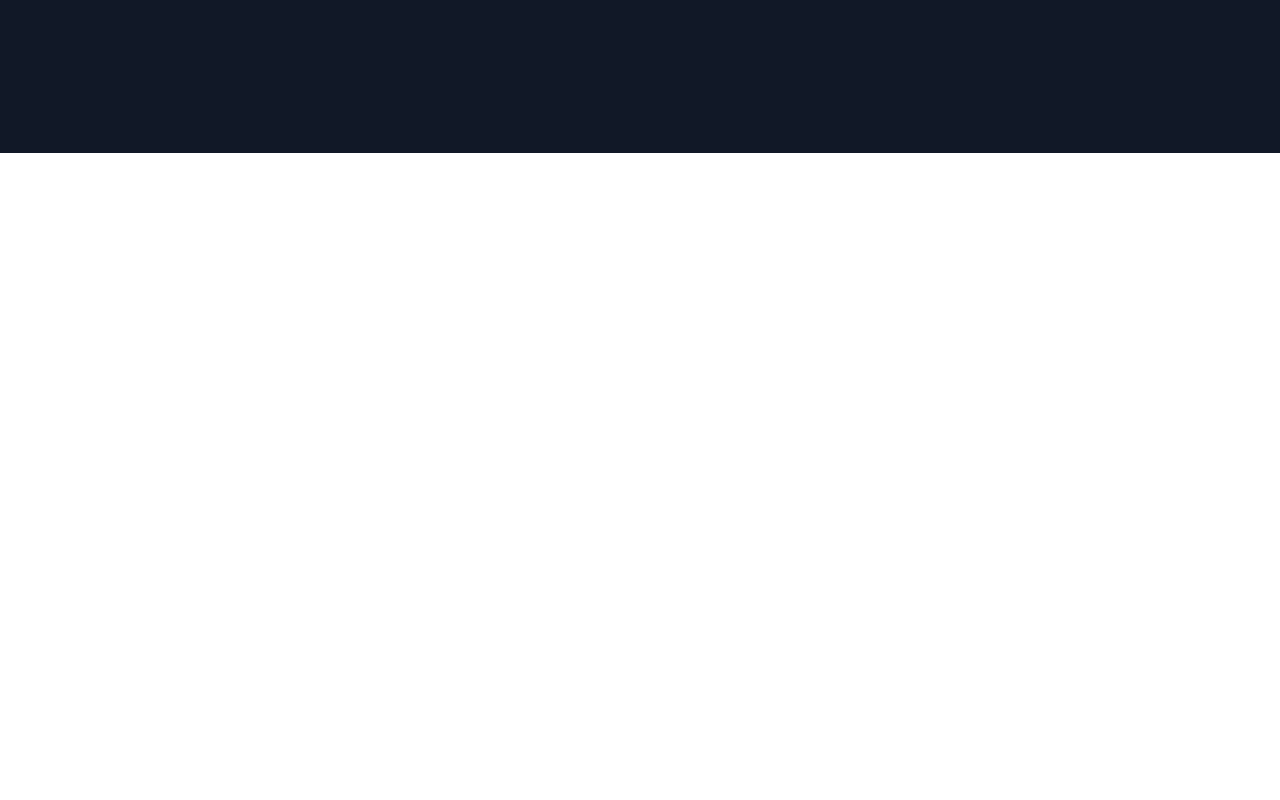
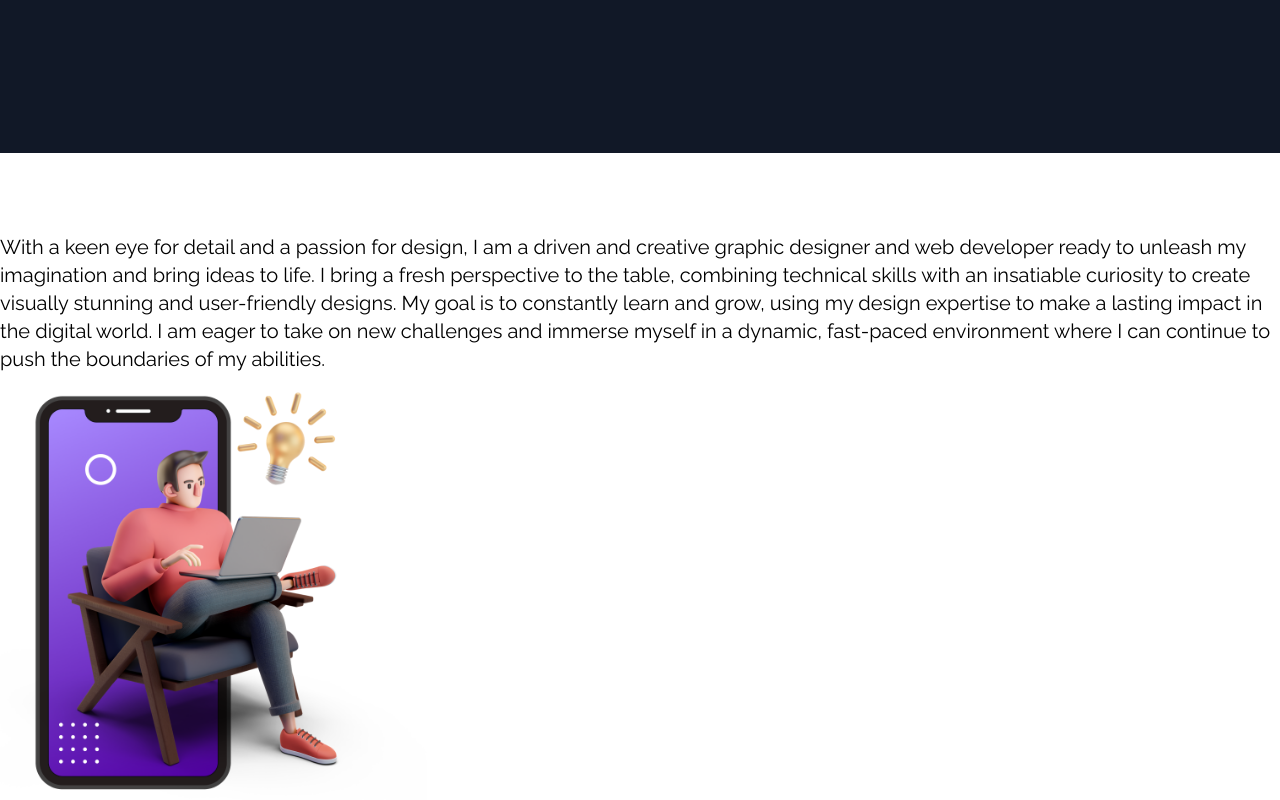
Before and after one commit to Shivansh-gg1/shivo-folio, a React (Create React App) app: page / in a window 1280 px wide. Shown: the part 1447-2247 px from the top of the page. Before the commit the page ends 1600 px from the top, so only its background shows below. Built offline with nearby package versions, Linux system fonts and the light colour scheme; a web font is replaced by a local one.

Commit message:
some changes

```diff
--- a/src/components/About.jsx
+++ b/src/components/About.jsx
@@ -1,29 +1,35 @@
-import React from 'react'
+import React from "react";
+import aboutpic from "../assets/aboutpic.png";
 
 const About = () => {
   return (
+    <div>
       <div name="about" className="h-screen w-full bg-gray-900 text-white">
-
         <div className="max-w-screen-lg p-4 mx-auto flex flex-col justify-center w-full h-full">
           <div className="pb-8">
             <p className="text-4xl font-bold inline border-b-4 border-teal-400">
               About
             </p>
           </div>
-
-        <p className="text-xl mt-20">
-          With a keen eye for detail and a passion for design, I am a driven and creative graphic designer and web developer ready to unleash my imagination and bring ideas to life. I bring a fresh perspective to the table, combining technical skills with an insatiable curiosity to create visually stunning and user-friendly designs. My goal is to constantly learn and grow, using my design expertise to make a lasting impact in the digital world. I am eager to take on new challenges and immerse myself in a dynamic, fast-paced environment where I can continue to push the boundaries of my abilities.
-        </p>
-
-        <br />
-
+        </div>
       </div>
 
-
-
-
+      <div>
+        <p className="text-xl mt-20">
+          With a keen eye for detail and a passion for design, I am a driven and
+          creative graphic designer and web developer ready to unleash my
+          imagination and bring ideas to life. I bring a fresh perspective to
+          the table, combining technical skills with an insatiable curiosity to
+          create visually stunning and user-friendly designs. My goal is to
+          constantly learn and grow, using my design expertise to make a lasting
+          impact in the digital world. I am eager to take on new challenges and
+          immerse myself in a dynamic, fast-paced environment where I can
+          continue to push the boundaries of my abilities.
+        </p>
+        <img className="w-1/3 flex flex-col" src={aboutpic} alt="aboutme" />
+      </div>
     </div>
   );
 };
 
-export default About
+export default About;
```
Also changed, not shown: src/assets/aboutpic.png (added). Lines whose indentation alone changed are shown as unchanged.
